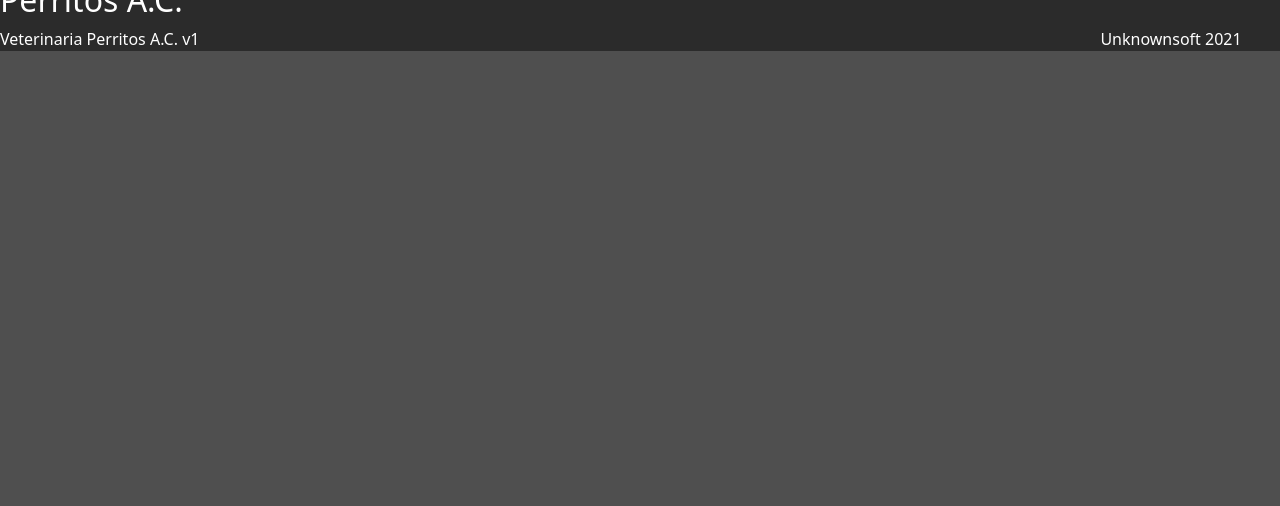
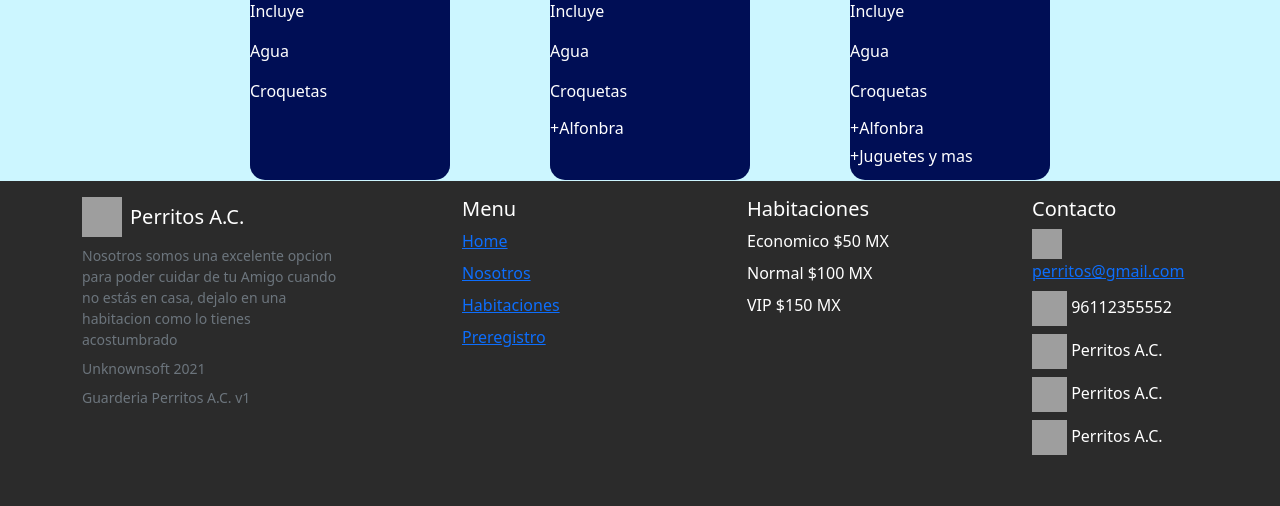
Before and after one commit to ImanolMG/Guarderia_PerritosAC_UNKNOWNSOFT, a Django app: page / in a window 1280 px wide. Shown: the part 1356-1862 px from the top of the page. Before the commit the page ends 1407 px from the top, so only its background shows below. Run offline with Django 3.2, Linux system fonts and the light colour scheme; some libraries are stand-ins or nearby versions; grey boxes are pictures that could not be loaded.

Commit message:
Se agrego tabla de adm y arreglos en home

```diff
--- a/Guarderia_PerritosAC_UNKNOWNSOFT/urls.py
+++ b/Guarderia_PerritosAC_UNKNOWNSOFT/urls.py
@@ -15,10 +15,12 @@ Including another URLconf
 """
 from django.contrib import admin
 from django.urls import path
-from preregistro.views import pagina_principal, formulario_preregistro, registrar_cliente
+from preregistro.views import pagina_principal, formulario_preregistro, registrar_cliente, administracion_clientes, eliminar_cliente
 urlpatterns = [
     path('', pagina_principal),
     path('preregistro/', formulario_preregistro),
     path('admin/', admin.site.urls),
     path('registrarcliente/', registrar_cliente),
+    path('administracion/', administracion_clientes),
+    path('eliminarcliente/<id>', eliminar_cliente)
 ]
--- a/preregistro/urls.py
+++ b/preregistro/urls.py
@@ -1,11 +1,11 @@
 from django.urls import path
 from . import views
-from .views import registrar_cliente
+from .views import registrar_cliente, eliminar_cliente
 
 
 urlpatterns = [
 
     path('registrarcliente/', registrar_cliente),
-
+    path('eliminarcliente/<id>', eliminar_cliente)
 
 ]
--- a/preregistro/views.py
+++ b/preregistro/views.py
@@ -21,7 +21,17 @@ def registrar_cliente (request):
     tipo_habitacion = request.POST['tipohabitacion']
 
     cliente = Clientes.objects.create(
-        nombre=nombre, raza_mascota= raza_mascota, tipomascota= tipomascota, telefono = telefono, tipo_habitacion = tipo_habitacion
+        nombre=nombre, raza_mascota=raza_mascota, tipomascota= tipomascota, telefono = telefono, tipo_habitacion = tipo_habitacion
     )
-    messages.success(request, 'Tus datos han sido registrados exitosamente, espera nuestra respuesta')
+    messages.success(request, 'Tus datos han sido registrados exitosamente, pronto de contactaremos :)')
     return redirect('/preregistro/')
+
+
+def administracion_clientes (request):
+    lista_preregistros = Clientes.objects.all()
+    return render(request, "administracion.html" , {"clientes":lista_preregistros})
+
+def eliminar_cliente (request, id):
+    cliente = Clientes.objects.get(id=id)
+    cliente.delete()
+    return redirect('/administracion/')
--- a/templates/html/base.html
+++ b/templates/html/base.html
@@ -35,12 +35,51 @@
  {% block content%} {% endblock %}
   <footer>
     <div id="block-footer">
-        <div id="mas-info-footer"> Aqui podria haber mas info para el footer </div>
-        <div id="info-final-footer" >
-            <h2>Perritos A.C. </h2>
-            <label>Veterinaria Perritos A.C. v1</label>
-        <label id="nombre-empresa" type="button" href="#">Unknownsoft 2021</label>
-        </div>
+        <div id="mas-info-footer">
+            <div class="container py-3">
+    <div class="row">
+      <div class="col-lg-3 mb-3">
+        <a class="d-inline-flex align-items-center mb-2 link-dark text-decoration-none" href="/" aria-label="Bootstrap">
+          <img src="https://cdn.discordapp.com/attachments/908140845306355783/908141635953635328/PicsArt_09-11-05.12.34.png" width="40" height="40" class="d-block me-2" viewBox="0 0 118 94" role="img"></img>
+          <span class="fs-5" style="color: white">Perritos A.C.</span>
+        </a>
+        <ul class="list-unstyled small text-muted">
+          <li class="mb-2">Nosotros somos una excelente opcion para poder cuidar de tu Amigo cuando no estás en casa, dejalo en una habitacion como lo tienes acostumbrado</li>
+            <li class="mb-2" type="button" href="#">Unknownsoft 2021</li>
+          <li class="mb-2">Guarderia Perritos A.C. v1</li>
+        </ul>
+      </div>
+      <div class="col-6 col-lg-3 offset-lg-1 mb-3">
+        <h5>Menu</h5>
+        <ul class="list-unstyled">
+          <li class="mb-2"><a href="/">Home</a></li>
+          <li class="mb-2"><a href="#">Nosotros</a></li>
+          <li class="mb-2"><a href="#">Habitaciones</a></li>
+          <li class="mb-2"><a href="/preregistro/">Preregistro</a></li>
+        </ul>
+      </div>
+      <div class="col-6 col-lg-3 mb-3">
+        <h5>Habitaciones</h5>
+        <ul class="list-unstyled">
+          <li class="mb-2"><a >Economico $50 MX</a></li>
+          <li class="mb-2"><a >Normal $100 MX</a></li>
+          <li class="mb-2"><a >VIP $150 MX</a></li>
+        </ul>
+      </div>
+
+      <div class="col-6 col-lg-2 mb-3">
+        <h5>Contacto</h5>
+        <ul class="list-unstyled">
+          <li class="mb-2"><a href="#"><img src="https://cdn.discordapp.com/attachments/908140845306355783/912505358004670495/281769.png" width="30" height="30">perritos@gmail.com</a></li>
+          <li class="mb-2"><a ><img src="https://cdn.discordapp.com/attachments/908140845306355783/912507683775594506/f207045d96c258fed664305f0ac2c5bd-icono-de-auricular-de-telefono-azul.png" width="35" height="35"> 96112355552</a></li>
+          <li class="mb-2"><a ><img src="https://cdn.discordapp.com/attachments/908140845306355783/912504723511312414/172-1725552_facebook-logo-png.png" width="35" height="35"> Perritos A.C.</a></li>
+          <li class="mb-2"><a ><img src="https://cdn.discordapp.com/attachments/908140845306355783/912503938899640371/580b57fcd9996e24bc43c521.png" width="35" height="35"> Perritos A.C.</a></li>
+          <li class="mb-2"><a ><img src="https://cdn.discordapp.com/attachments/908140845306355783/912506118532653066/twitter-logo-6.png" width="35" height="35"> Perritos A.C.</a></li>
+        </ul>
+      </div>
+    </div>
+  </div> </div>
+
 
     </div>
 
@@ -70,7 +109,7 @@
 #block-footer{
     background-color: #2B2B2B;
     width: 100%;
-    height: 320px;
+    height: 325px;
 
 }
 #mas-info-footer{
@@ -78,16 +117,7 @@
     width: 100%;
     height: 250px;
 }
-#info-final-footer{
-    color: white;
-    width: 100%;
-    height: 70px;
-}
 
-#nombre-empresa{
-    position: absolute;
-    right: 3%;
-}
 
 </style>
 </html>
--- a/templates/html/formulario_preregistro.html
+++ b/templates/html/formulario_preregistro.html
@@ -14,7 +14,7 @@
     <div id="contenedor-registro" >
                <img  id="imagen-fondo-perro" src="https://cdn.discordapp.com/attachments/908140845306355783/912090656799854622/El2Bhotel2Bpara2Bperros2Bm25C325A1s2Bgrande2Bdel2Bmundo.png">
     <section id="area_preregistro">
-        <div> <h4> Agende su habitacion </h4> </div>
+        <div> <h4> Pre-registrate para agendar tu habitacion </h4> </div>
         <section id="lema-empresa">
             <img  id="icono-hueso" src="https://cdn.discordapp.com/attachments/908140845306355783/912102957942714388/unknown.png "  >
         <div id="lema-texto">
--- a/templates/html/home.html
+++ b/templates/html/home.html
@@ -23,9 +23,52 @@
            <h1>Bienvenidos</h1>
            <button id="boton-principal" type="button">⬇ Mas de nosotros ⬇</button>
        </div>
-             <div>
-                 <h1>Habra mas contenedores para mostrar info</h1>
+             <div id="info-empresa">
+                 <div id="contenedor-info-empresa">
+             <p align="center" style="background-color: #CCF6FF; border-radius: 15px">Nosotros somos la mejor opcion para cuidar a tu mascota ya que te ofrecemos el mejor sevicio de guarderia</p>
+                 <h6 align="center" style="background-color: #CCF6FF ;  border-radius: 15px">Horarios</h6>
+                  <h6 align="center" style="background-color: #CCF6FF ;  border-radius: 15px">lunes a sábado: 9 am - 8 pm</h6>
+                   <button type="button" style="position: absolute; background-color: #000E55;  border-radius: 15px 15px;  width: 300px;height: 45px;color: white; border-color: #000E55; left: 100px">⬇ Ver habitaciones y costos ⬇</button>
+          </div>
              </div>
+
+        <div id="habitaciones-guarderia">
+         <h5 >Contamos con 15 habitaciones de tamaño chico, 10 medianas y 5 grandes</h5>
+              <h6>Con diferentes costos dependiendo el tipo de habitacion que eligas!!</h6>
+
+            <div id="opcion-economico">
+   <div><h5>Economico</h5>
+          <h6>Precio: $50 MX </h6> </div>
+  <img id="imagen-economico" src="https://cdn.discordapp.com/attachments/908140845306355783/912091617555533884/c10ff670f723b65317cb5588f48b8cae.png" >
+                <p>Incluye</p>
+               <p>Agua </p>
+                <p>Croquetas</p>
+</div>
+
+<div id="opcion-normal">
+          <div><h5>Normal</h5>
+          <h6>Precio: $100 MX </h6> </div>
+  <img id="imagen-normal" src="https://cdn.discordapp.com/attachments/908140845306355783/912092776827605032/CANIL2_1.png" >
+     <p>Incluye</p>
+               <p>Agua </p>
+                <p>Croquetas</p>
+    <h6>+Alfonbra</h6>
+
+     </div>
+
+        <div id="opcion-vip">
+      <div>   <div><h5>VIP</h5>
+          <h6>Precio: $150 MX </h6> </div> </div>
+  <img id="imagen-vip" src="https://cdn.discordapp.com/attachments/908140845306355783/912099021554876446/unknown.png">
+          <p>Incluye</p>
+               <p>Agua </p>
+                <p>Croquetas</p>
+    <h6>+Alfonbra</h6>
+              <h6>+Juguetes y mas</h6>
+
+            </div>
+
+        </div>
     </section>
 
 </div>
```
Also changed, not shown: other parts of templates/html/home.html (+63 -1 lines), templates/html/administracion.html (added, +125 -0 lines), db.sqlite3.
